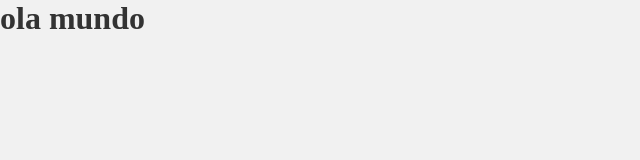
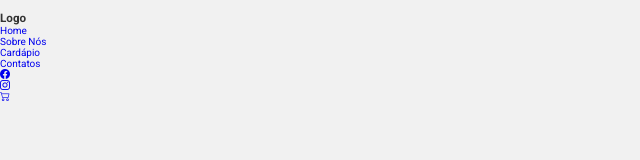
Before and after one commit to l2bsolucoes/html-template, a plain HTML site: page index.html in a window 1280 px wide. Shown: the whole page, without its empty margins (0-640 px from the left). Drawn offline with nearby package versions, Linux system fonts and the light colour scheme.

Commit message:
realizando ajustes 1

```diff
--- a/index.html
+++ b/index.html
@@ -5,16 +5,44 @@
     <meta http-equiv="X-UA-Compatible" content="IE=edge">
     <meta name="viewport" content="width=device-width, initial-scale=1.0">
 
+    <link rel="stylesheet" href="https://cdn.jsdelivr.net/npm/bootstrap-icons@1.11.1/font/bootstrap-icons.css">
+    <link rel="preconnect" href="https://fonts.googleapis.com">
+    <link rel="preconnect" href="https://fonts.gstatic.com" crossorigin>
+    <link href="https://fonts.googleapis.com/css2?family=Open+Sans:wght@400;700&family=Roboto:wght@400;500;700;900&display=swap" rel="stylesheet">
+
     <title>HTML Template</title>
 
     <link rel="stylesheet" href="./styles/style.css">
 
-  <link rel="preconnect" href="https://fonts.googleapis.com">
-  <link rel="preconnect" href="https://fonts.gstatic.com" crossorigin>
-  <link href="https://fonts.googleapis.com/css2?family=Roboto:wght@400;700&display=swap" rel="stylesheet">
 </head>
 <body>
-  <h1>ola mundo</h1>
+    <!-- Cabeçalho -->
+    <header class="content">
+        <!-- Logo -->
+        <div class="logo">
+            <img src="" alt="">
+            <h3>Logo</h3>
+        </div>
+        <!-- Menu -->
+        <nav>
+            <ul class="list-menu">
+                <li><a href="#">Home</a></li>
+                <li><a href="#">Sobre Nós</a></li>
+                <li><a href="#">Cardápio</a></li>
+                <li><a href="#">Contatos</a></li>
+                <li><a href="#"><i class="bi bi-facebook"></i></a></li>
+                <li><a href="#"><i class="bi bi-instagram"></i></a></li>
+                <li><a href="#"><i class="bi bi-cart2"></i></a></li>
+            </ul>
+        </nav>
+
+        <div class="menu-toggle">
+            <div class="one"></div>
+            <div class="two"></div>
+            <div class="three"></div>
+        </div>
+    </header>
+
 
     <script src="./js/script.js"></script>
 </body>
--- a/styles/style.css
+++ b/styles/style.css
@@ -1,7 +1,20 @@
-* {
+/* Reset */
+*{
+    padding: 0;
     margin: 0;
-    padding: 0;
     box-sizing: border-box;
+    border: 0;
+    list-style: none;
+    text-decoration: none;
+    font-family: 'Open Sans', sans-serif;
+    font-family: 'Roboto', sans-serif;
+}
+
+html{
+    width: 100vw;
+    height: 100vh;
+    font-size: 62.5%;
+    overflow-x: hidden;
 }
 
 body {
```
Lines whose indentation alone changed are shown as unchanged.
